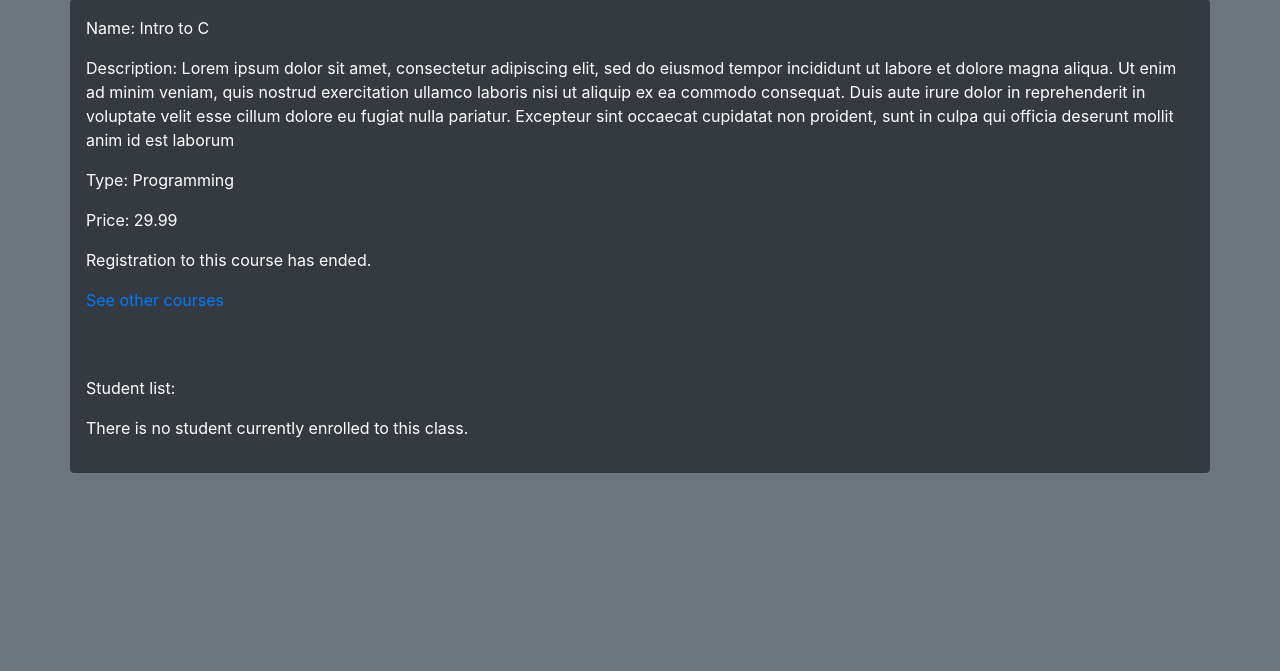
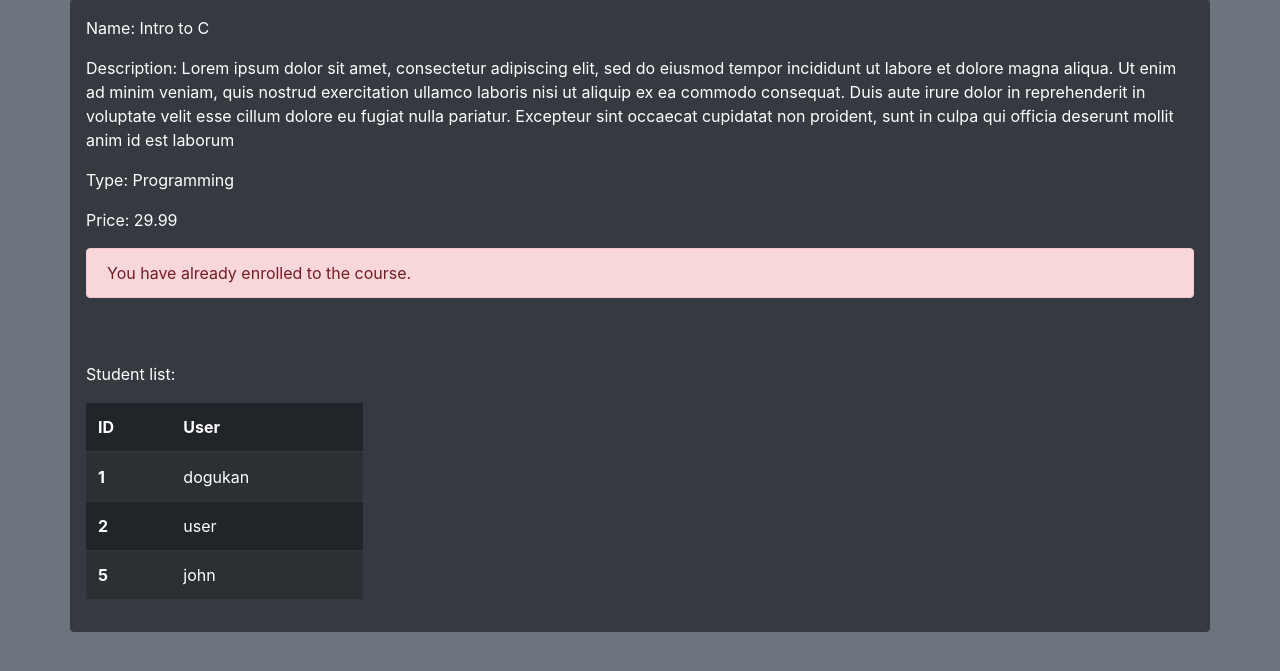
Before and after one commit to dogukanteber/cms, a Django app: page /course/3 in a window 1280 px wide. Shown: the part 105-776 px from the top of the page. Run offline with Django 3.2, Linux system fonts and the light colour scheme; a user stored in the database is signed in; data comes from the database, SQL or seed files in the repository; some libraries are stand-ins or nearby versions.

Commit message:
Initial Commit

```diff
--- a/cms/urls.py
+++ b/cms/urls.py
@@ -24,5 +24,5 @@
     path('', include('courses.urls')),
     path('register/', courses_views.register, name='register'),
     path('login/', auth_views.LoginView.as_view(template_name='courses/login.html'), name='login'),
-    path('logout', auth_views.LogoutView.as_view(template_name='courses/logout.html'), name='logout'),
+    path('logout/', auth_views.LogoutView.as_view(template_name='courses/logout.html'), name='logout'),
 ]
--- a/courses/admin.py
+++ b/courses/admin.py
@@ -1,4 +1,5 @@
 from django.contrib import admin
-from .models import Course
+from .models import Course, UserDetail
 
 admin.site.register(Course)
+admin.site.register(UserDetail)
--- a/courses/models.py
+++ b/courses/models.py
@@ -18,7 +18,7 @@
     due_date = models.DateTimeField()
     active = models.BooleanField(default=True)
     price = models.DecimalField(max_digits=5, decimal_places=2)
-    students = models.ManyToManyField(User)
+    students = models.ManyToManyField(User, blank=True)
 
     def __str__(self):
         return self.name
@@ -27,7 +27,11 @@
     def is_past_due(self):
         return timezone.now() > self.due_date
 
-class UserInfo(models.Model):
-    tel_no = models.CharField(max_length=11)
+
+class UserDetail(models.Model):
+    telephone_number = models.CharField(max_length=11)
     address = models.CharField(max_length=512)
     profession = models.CharField(max_length=64)
+
+    def __str__(self):
+        return self.profession
--- a/courses/templates/courses/course_detail.html
+++ b/courses/templates/courses/course_detail.html
@@ -9,10 +9,14 @@
     <p>Type: {{ cd.type }}</p>
     <p>Price: {{ cd.price }}</p>
     {% if cd.is_past_due %}
-        <p>Registration to this course has ended.</p>
-        <p><a href="{% url 'dashboard' %}">See other courses</a></p>
+    <p>Registration to this course has ended.</p>
+    <p><a href="{% url 'dashboard' %}">See other courses</a></p>
+    {% elif is_already_enrolled %}
+    <div class="alert alert-danger" role="alert">
+        You have already enrolled to the course.
+      </div>
     {% else %}
-    <a class="badge badge-primary text-wrap p-2" href="{% url 'enroll' %}" style="font-size: 20px;">Enroll Now</a>
+    <a class="badge badge-primary text-wrap p-2" href="{% url 'enroll_course' cd.id %}" style="font-size: 20px;">Enroll Now</a>
     {% endif %}
     <br>
     <br>
--- a/courses/urls.py
+++ b/courses/urls.py
@@ -6,6 +6,6 @@
 urlpatterns = [
     path('', views.dashboard, name='dashboard'),
     path('course/<str:pk>', views.course_detail, name='course_detail'),
-    path('enroll/', views.enroll, name='enroll'),
+    path('enroll/<str:pk>', views.enroll_course, name='enroll_course'),
     path('my_courses/', views.my_courses, name='my_courses'),
 ]
--- a/courses/views.py
+++ b/courses/views.py
@@ -1,51 +1,64 @@
-from django.http.response import HttpResponse
 from django.shortcuts import redirect, render
-from django.contrib import messages
 from django.contrib.auth.decorators import login_required
-
-from .forms import UserDetailForm, UserRegisterForm, UserInfo
+from .forms import UserDetailForm, UserRegisterForm
 from .models import Course
 
 from django.contrib.auth.models import User
 
-def dashboard(request):
-    return render(request, 'courses/dashboard.html')
 
 def register(request):
     if request.method == 'POST':
         form = UserRegisterForm(request.POST)
         if form.is_valid():
             form.save()
-            username = form.cleaned_data.get('username')
-            messages.success(request, f'Your account has been created! You are now able to log in.')
             return redirect('login')
     else:
         form = UserRegisterForm()
     return render(request, 'courses/register.html', { 'form': form })
 
+@login_required(login_url='login')
 def dashboard(request):
     courses = Course.objects.all()
 
     return render(request, 'courses/dashboard.html', { 'courses':courses })
 
+@login_required(login_url='login')
 def course_detail(request, pk):
     cd = Course.objects.get(id=pk)
     students = cd.students.all()
 
-    return render(request, 'courses/course_detail.html', {'cd':cd, 'students':students })
+    is_already_enrolled = False
+    for student in students:
+        if student == request.user:
+            is_already_enrolled = True
 
+    context = {
+        'cd':cd,
+        'students':students,
+        'is_already_enrolled': is_already_enrolled,
+    }
+
+    return render(request, 'courses/course_detail.html', context)
+
+@login_required(login_url='login')
 def my_courses(request):
     user = User.objects.get(username=request.user)
     registered_courses = user.course_set.all()
 
     return render(request, 'courses/my_courses.html', { 'registered_courses': registered_courses })
 
-def enroll(request):
-    form = UserDetailForm()
+
+@login_required(login_url='login')
+def enroll_course(request, pk):
+    cd = Course.objects.get(id=pk)
+
     if request.method == 'POST':
         form = UserDetailForm(request.POST)
         if form.is_valid():
+            cd.students.add(request.user.id)
             form.save()
+            return redirect('dashboard')
+    else:
+        form = UserDetailForm()
 
-    context = {'form': form}
-    return render(request, 'courses/enroll.html', context)
+    return render(request, 'courses/enroll_course.html', { 'form': form, 'cd':cd })
```
Also changed, not shown: courses/forms.py (+10 -2 lines), courses/templates/courses/enroll.html (deleted, +0 -9 lines), courses/templates/courses/enroll_course.html (added, +18 -0 lines), courses/migrations/0007_rename_tel_no_userinfo_telephone_number.py (added), courses/migrations/0008_auto_20210812_1113.py (added), courses/migrations/0009_remove_userdetail_user.py (added), courses/migrations/0010_alter_course_students.py (added), db.sqlite3.
